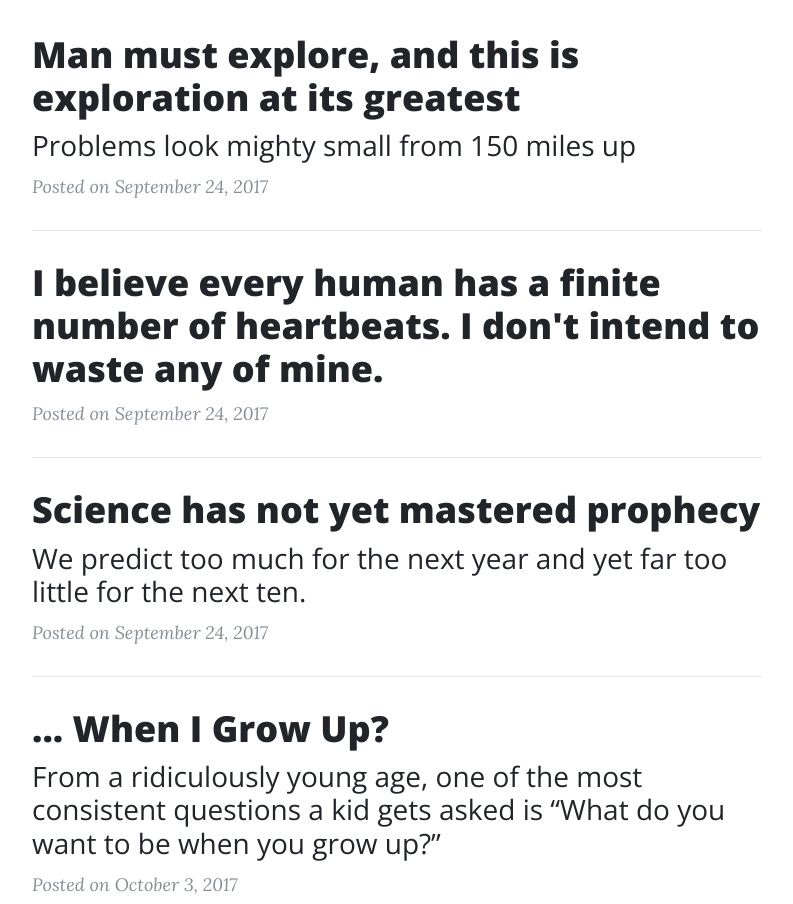
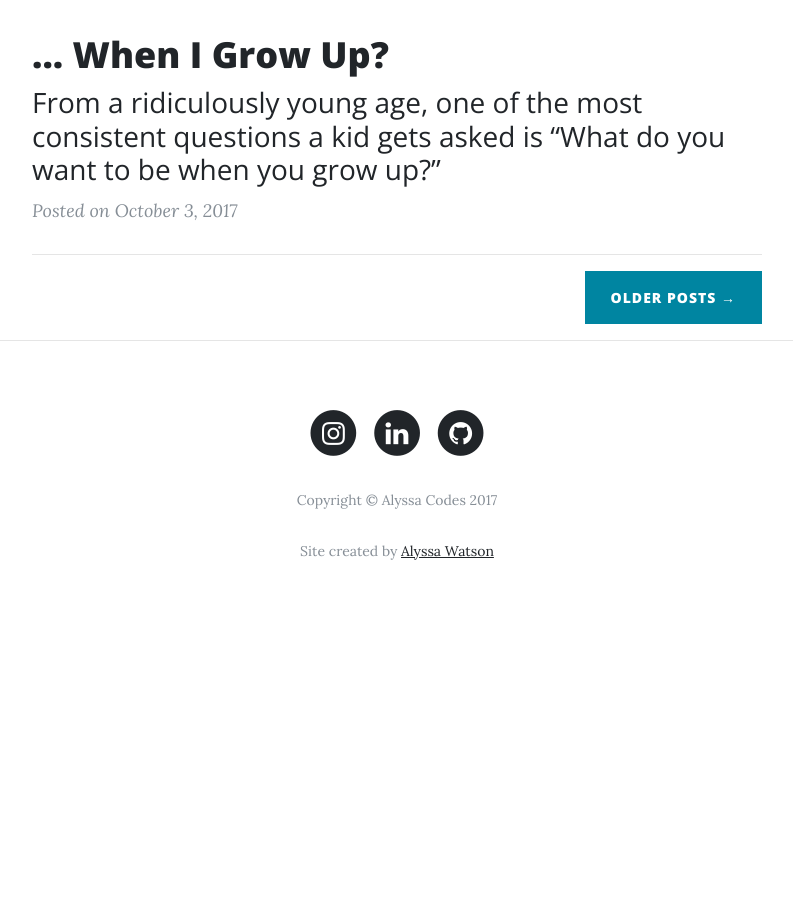
Before and after one commit to alyssaswatson/alyssa_watson_blog, a website: page index.html in a window 1280 px wide. Shown: the part 616-1520 px from the top of the page, without its empty margins (243-1036 px from the left). After the commit the page ends 1243 px from the top, so only its background shows below. Drawn offline with nearby package versions, Linux system fonts and the light colour scheme.

Commit message:
change "older post" link and remove template text

```diff
--- a/index.html
+++ b/index.html
@@ -73,39 +73,6 @@
           <div class="post-preview">
             <a href="post.html">
               <h2 class="post-title">
-                Man must explore, and this is exploration at its greatest
-              </h2>
-              <h3 class="post-subtitle">
-                Problems look mighty small from 150 miles up
-              </h3>
-            </a>
-            <p class="post-meta">Posted on September 24, 2017</p>
-          </div>
-          <hr>
-          <div class="post-preview">
-            <a href="post.html">
-              <h2 class="post-title">
-                I believe every human has a finite number of heartbeats. I don't intend to waste any of mine.
-              </h2>
-            </a>
-            <p class="post-meta">Posted on September 24, 2017</p>
-          </div>
-          <hr>
-          <div class="post-preview">
-            <a href="post.html">
-              <h2 class="post-title">
-                Science has not yet mastered prophecy
-              </h2>
-              <h3 class="post-subtitle">
-                We predict too much for the next year and yet far too little for the next ten.
-              </h3>
-            </a>
-            <p class="post-meta">Posted on September 24, 2017</p>
-          </div>
-          <hr>
-          <div class="post-preview">
-            <a href="post.html">
-              <h2 class="post-title">
                 ... When I Grow Up?
               </h2>
               <h3 class="post-subtitle">
@@ -117,7 +84,7 @@
           <hr>
           <!-- Pager -->
           <div class="clearfix">
-            <a class="btn btn-primary float-right" href="#">Older Posts &rarr;</a>
+            <a class="btn btn-primary float-right" href="all_posts.html">Older Posts &rarr;</a>
           </div>
         </div>
       </div>
```
